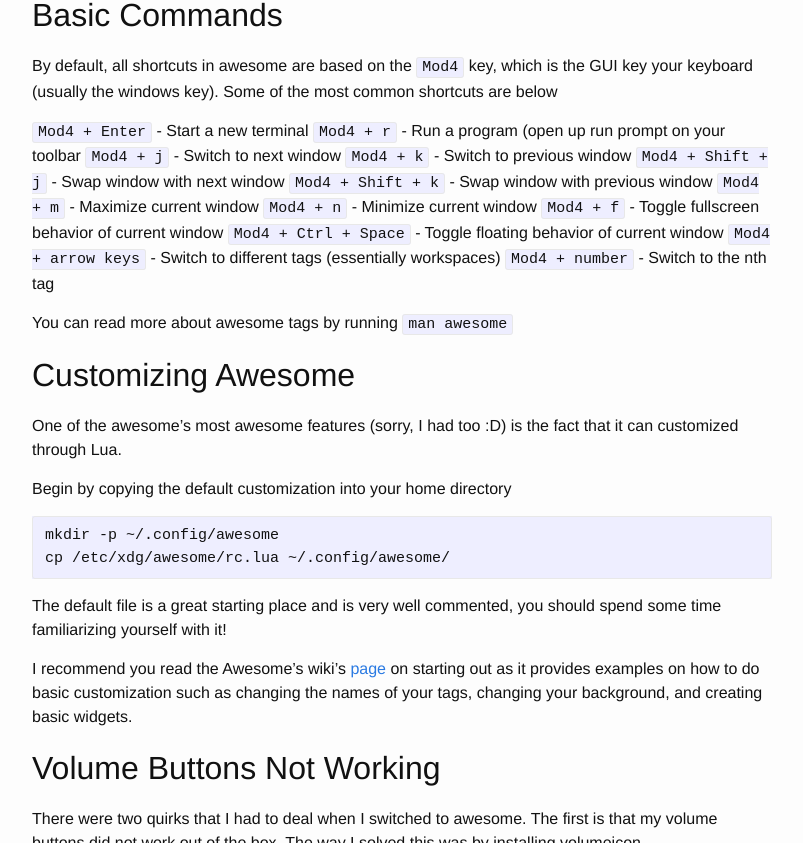
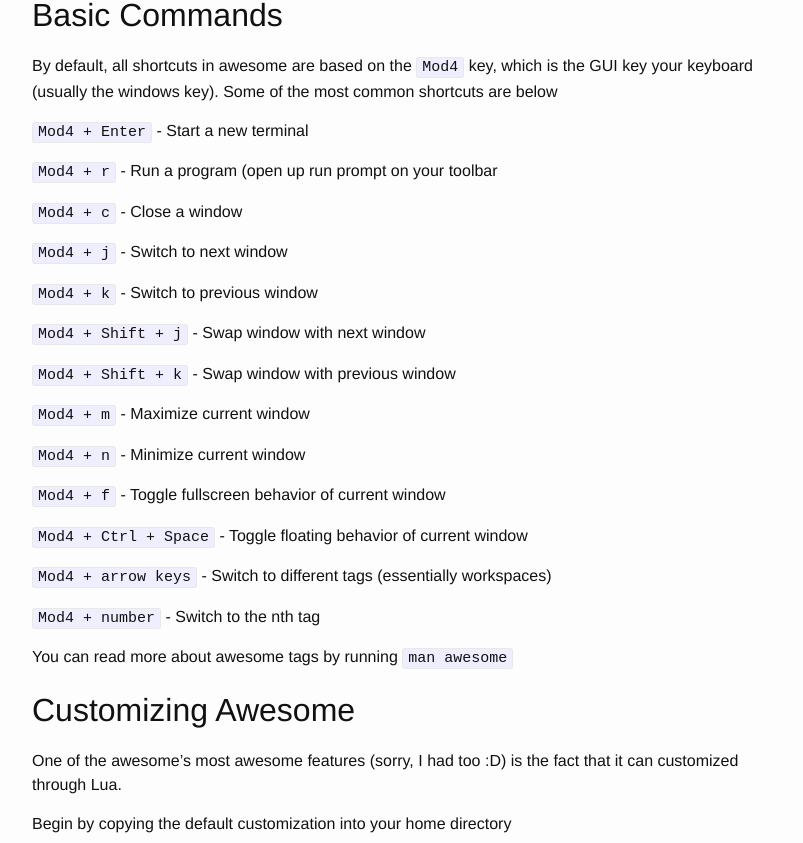
Before and after one commit to pato/plankenau, a Jekyll site: the page built from blog_jekyll/_posts/2014-03-14-awesome.md, in a window 1280 px wide and 900 px high, scrolled down 1556 px, cut to the strip 57-900 px from the top of the window. Shown: the whole strip, without its empty margins (238-1041 px from the left). Built offline with Jekyll 4.4.1, drawn with Linux system fonts in a browser that asks for light colours.

Commit message:
Fixed up my awesome blog post

```diff
--- a/blog_jekyll/_posts/2014-03-14-awesome.md
+++ b/blog_jekyll/_posts/2014-03-14-awesome.md
@@ -36,16 +36,29 @@
 By default, all shortcuts in awesome are based on the `Mod4` key, which is the GUI key your keyboard (usually the windows key). Some of the most common shortcuts are below
 
 `Mod4 + Enter` - Start a new terminal
+
 `Mod4 + r` - Run a program (open up run prompt on your toolbar
+
+`Mod4 + c` - Close a window
+
 `Mod4 + j` - Switch to next window
+
 `Mod4 + k` - Switch to previous window
+
 `Mod4 + Shift + j` - Swap window with next window
+
 `Mod4 + Shift + k` - Swap window with previous window
+
 `Mod4 + m` - Maximize current window
+
 `Mod4 + n` - Minimize current window
+
 `Mod4 + f` - Toggle fullscreen behavior of current window
+
 `Mod4 + Ctrl + Space` - Toggle floating behavior of current window
+
 `Mod4 + arrow keys` - Switch to different tags (essentially workspaces)
+
 `Mod4 + number` - Switch to the nth tag
 
 You can read more about awesome tags by running `man awesome`
```
